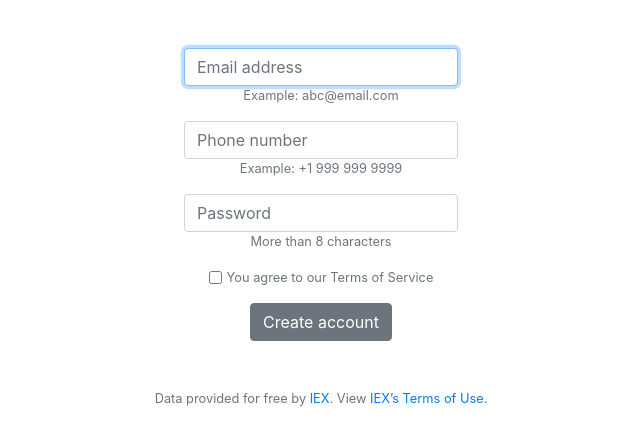
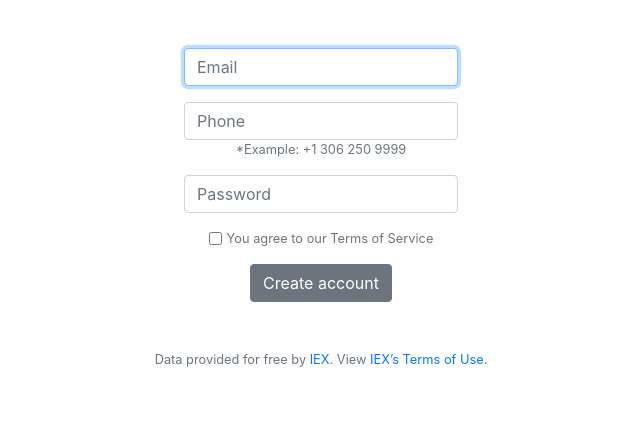
Before and after one commit to keitran0401/kei-finance, a Flask app: page /register in a window 1280 px wide. Shown: the part 76-521 px from the top of the page, without its empty margins (319-959 px from the left). Run offline with Flask 2, Linux system fonts and the light colour scheme; some libraries are stand-ins or nearby versions.

Commit message:
Fix bug x9

```diff
--- a/application.py
+++ b/application.py
@@ -55,7 +55,8 @@ app.jinja_env.filters["usd"] = usd
 app.config["TEMPLATES_AUTO_RELOAD"] = True
 
 # Configure session to use filesystem (instead of signed cookies)
-# app.config["SESSION_FILE_DIR"] = mkdtemp() # open(os.path.join(app.config["SESSION_FILE_DIR", testFile.txt]), 'a')
+    # app.config["SESSION_FILE_DIR"] = mkdtemp()
+    # with open(os.path.join(app.config["SESSION_FILE_DIR", testFile.txt]), 'a') as f: f.write('Hello world')
 app.config["SESSION_PERMANENT"] = False
 app.config["SESSION_TYPE"] = "filesystem"
 Session(app)
@@ -129,6 +130,11 @@ def register():
         if len(users) != 0:
             return apology("username is not available", 400)
 
+        # Welcome message
+        msg = Message("Kei Finance: Welcome to my app", recipients=[username])
+        msg.html = "<p>{}</p>".format("That's you. Welcome aboard! Congratulations on being part of the team! The whole company welcomes you and we look forward to a successful journey with you!")
+        mail.send(msg)
+
         # Insert user to DB
         db.execute("INSERT INTO users (username, hash, phone) VALUES (:username, :hash, :phone)", {"username": username, "hash": generate_password_hash(password), "phone": phone})
         db.commit()
@@ -166,9 +172,8 @@ def login():
 
         # Send verify code via phone
         phone = users[0]["phone"]
-        response = verify.start_verification(number="+1 306 250 2403", brand="Kei Finance", code_length="6")
+        response = verify.start_verification(number=phone, brand="Kei Finance", code_length="6")
         response_id = response["request_id"]
-        # verify_time = datetime.datetime.now()
 
         # Go to Verify Page
         return render_template('phoneVerify.html', response_id=response_id, username=username)
@@ -229,7 +234,7 @@ def reset():
 
         # Send verify code via email
         verify_code = randrange(100000, 1000000)
-        msg = Message("Finance: Password Reset", recipients=[username])
+        msg = Message("Kei Finance: Password Reset", recipients=[username])
         msg.html = "<p><b>{}</b></p>".format(verify_code)
         mail.send(msg)
 
@@ -349,13 +354,16 @@ def buy():
         return redirect("/")
     else:
         symbol = request.args.get("symbol")
-        price = float(request.args.get("price"))
+        price = request.args.get("price")
 
-        # Get user's max shares
-        rows = db.execute("SELECT cash FROM users WHERE id=:user_id", {"user_id": session["user_id"]}).fetchone()
-        cash = float(rows["cash"])
-        max_shares = math.floor(cash / price)
-        return render_template("buy.html", symbol=symbol, max_shares=max_shares)
+        if symbol == 'NoneType' or price == None:
+            return render_template("buy.html")
+        else:
+            # Get user's max shares
+            rows = db.execute("SELECT cash FROM users WHERE id=:user_id", {"user_id": session["user_id"]}).fetchone()
+            cash = float(rows["cash"])
+            max_shares = math.floor(cash / float(price))
+            return render_template("buy.html", symbol=symbol, max_shares=max_shares)
 
 
 # Sell Page
--- a/package.json
+++ b/package.json
@@ -7,5 +7,8 @@
     "flask": "^0.2.10",
     "node-wget": "^0.4.3",
     "wget": "0.0.1"
+  },
+  "devDependencies": {
+    "@popperjs/core": "^2.7.0"
   }
 }
--- a/templates/index.html
+++ b/templates/index.html
@@ -1,6 +1,6 @@
 {% extends "layout.html" %}
 {% block title %}
-Kei Finance
+Portfolio
 {% endblock %}
 
 {% block main %}
--- a/templates/layout.html
+++ b/templates/layout.html
@@ -13,7 +13,7 @@
     <!-- Styles CSS -->
     <link href="/static/styles.css" rel="stylesheet">
 
-    <title>{% block title %}{% endblock %}</title>
+    <title>Kei Finance: {% block title %}{% endblock %}</title>
 </head>
 
 <body>
--- a/templates/register.html
+++ b/templates/register.html
@@ -7,17 +7,14 @@ Register
 {% block main %}
 <form action="/register" method="post">
     <div class="form-group">
-        <input class="form-control" autocomplete="off" autofocus name="username" type="email"
-            placeholder="Email address" />
-        <p class="small text-center text-muted">Example: abc@email.com</p>
+        <input class="form-control" autocomplete="off" autofocus name="username" type="email" placeholder="Email" />
     </div>
     <div class="form-group">
-        <input class="form-control" autocomplete="off" name="phone" type="text" placeholder="Phone number" />
-        <p class="small text-center text-muted">Example: +1 999 999 9999</p>
+        <input class="form-control" autocomplete="off" name="phone" type="text" placeholder="Phone" />
+        <p class="small text-center text-muted">*Example: +1 306 250 9999</p>
     </div>
     <div class="form-group">
         <input class="form-control" name="password" type="password" placeholder="Password" />
-        <p class="small text-center text-muted">More than 8 characters</p>
     </div>
     <div class="form-group" style="display: flex; align-items: center; justify-content: center;">
         <input name="checkbox" id="checkbox" type="checkbox" />
```
Also changed, not shown: templates/buy.html (+12 -7 lines), package-lock.json, 1 other file.
